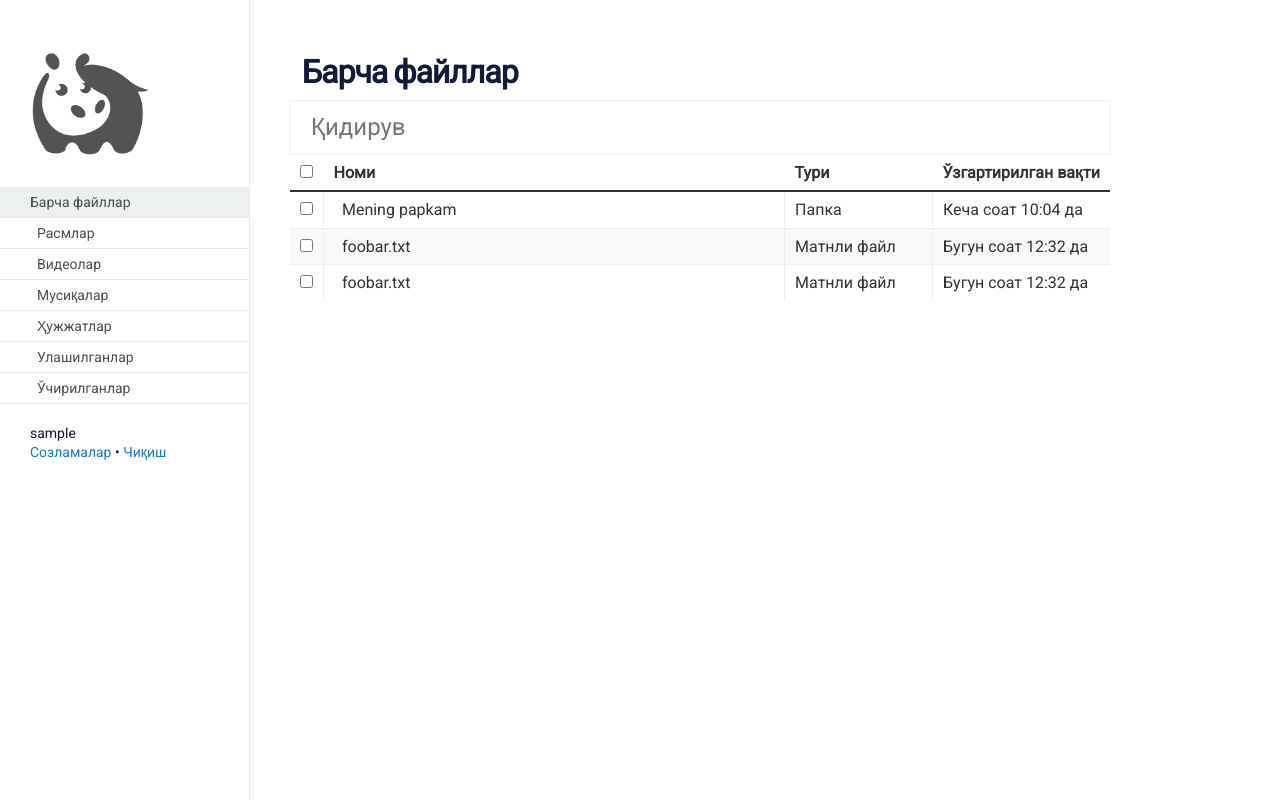
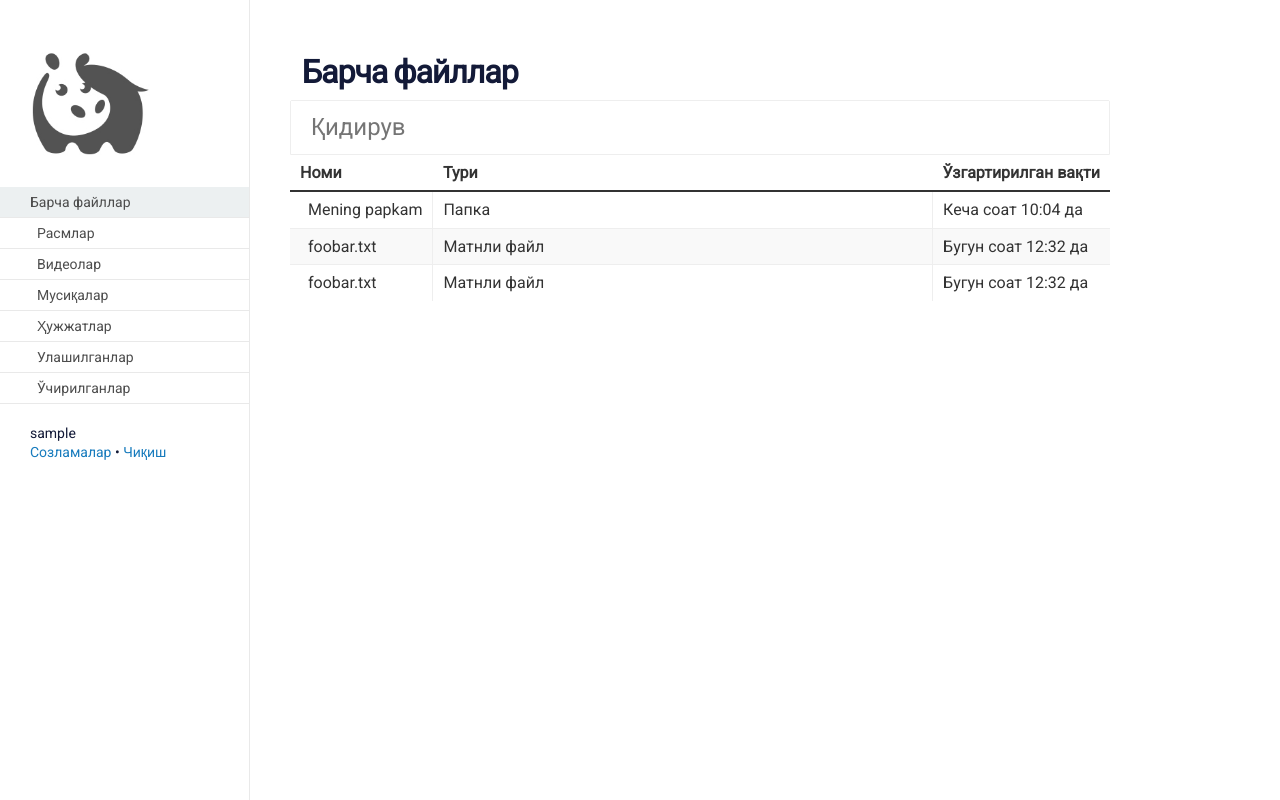
Before and after one commit to muminoff/hippo, a Django app: page / in a window 1280 px wide. Run offline with Django 3.2, Linux system fonts and the light colour scheme; the visitor is signed in with stand-in values (Sample User, id 1); parts of the project's set-up code (start-up, migrations or seed data) failed here and were passed over; some libraries are stand-ins or nearby versions.

Commit message:
Table layout fix

```diff
--- a/hippo/core/templates/index.html
+++ b/hippo/core/templates/index.html
@@ -10,11 +10,10 @@
             <table class="hippo-table" style="width:100%">
               <colgroup>
                 <col span="1" style="width:20px" />
-                <col span="3" style="width:80%" />
+                <col span="2" style="width:80%" />
               </colgroup>
               <thead>
                 <tr>
-                  <th><input type="checkbox"></th>
                   <th>{% trans "Номи" %}</th>
                   <th>{% trans "Тури" %}</th>
                   <th>{% trans "Ўзгартирилган вақти" %}</th>
@@ -22,19 +21,16 @@
               </thead>
               <tbody>
                 <tr>
-                  <td><input type="checkbox"></td>
                   <td><span class="icon icon-folder"></span>&nbsp; Mening papkam</td>
                   <td>{% trans "Папка" %}</td>
                   <td>Кеча соат 10:04 да</td>
                 </tr>
                 <tr>
-                  <td><input type="checkbox"></td>
                   <td><span class="icon icon-file"></span>&nbsp; foobar.txt</td>
                   <td>{% trans "Матнли файл" %}</td>
                   <td>Бугун соат 12:32 да</td>
                 </tr>
                 <tr>
-                  <td><input type="checkbox"></td>
                   <td><span class="icon icon-file"></span>&nbsp; foobar.txt</td>
                   <td>{% trans "Матнли файл" %}</td>
                   <td>Бугун соат 12:32 да</td>
```
